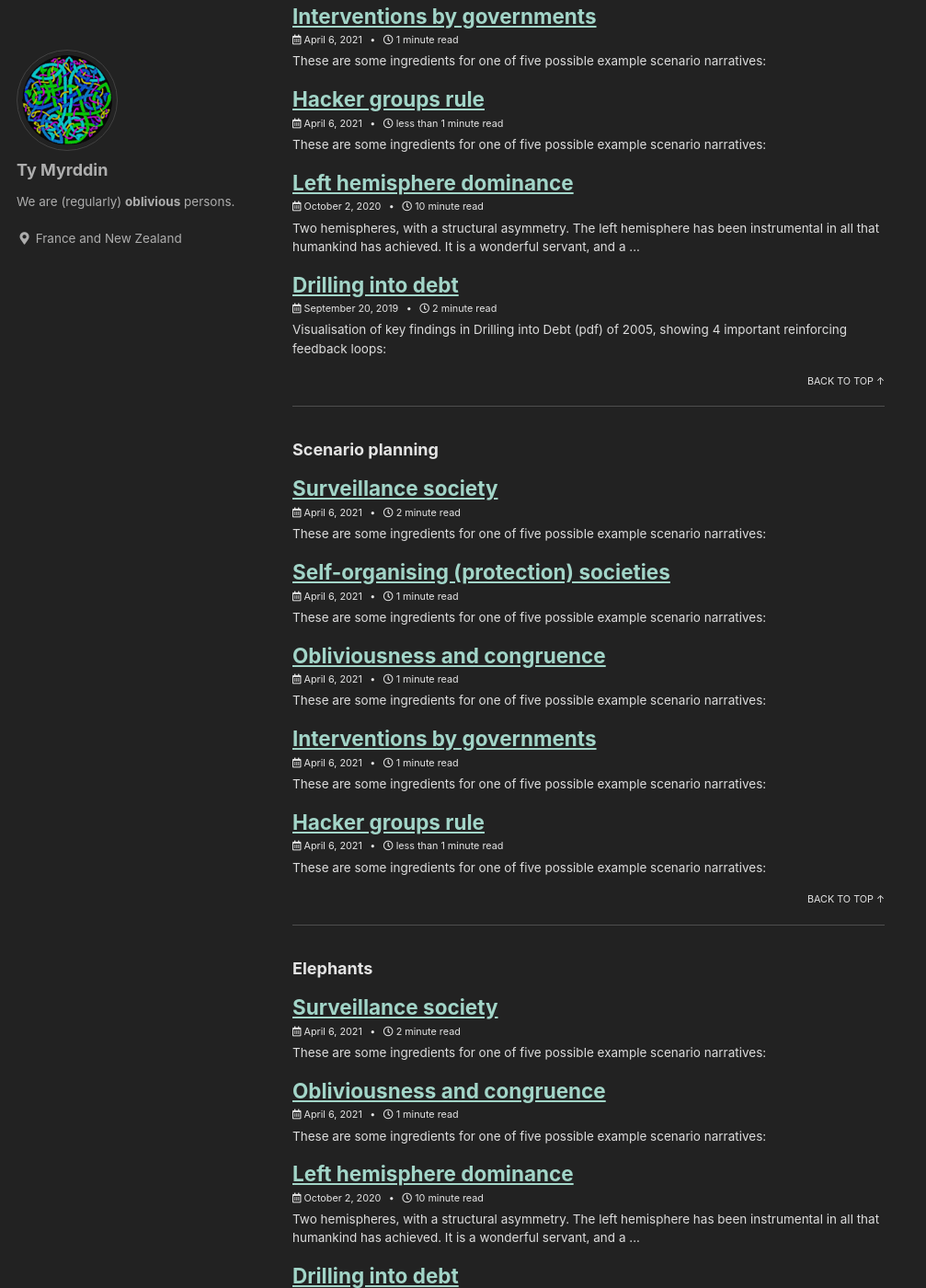
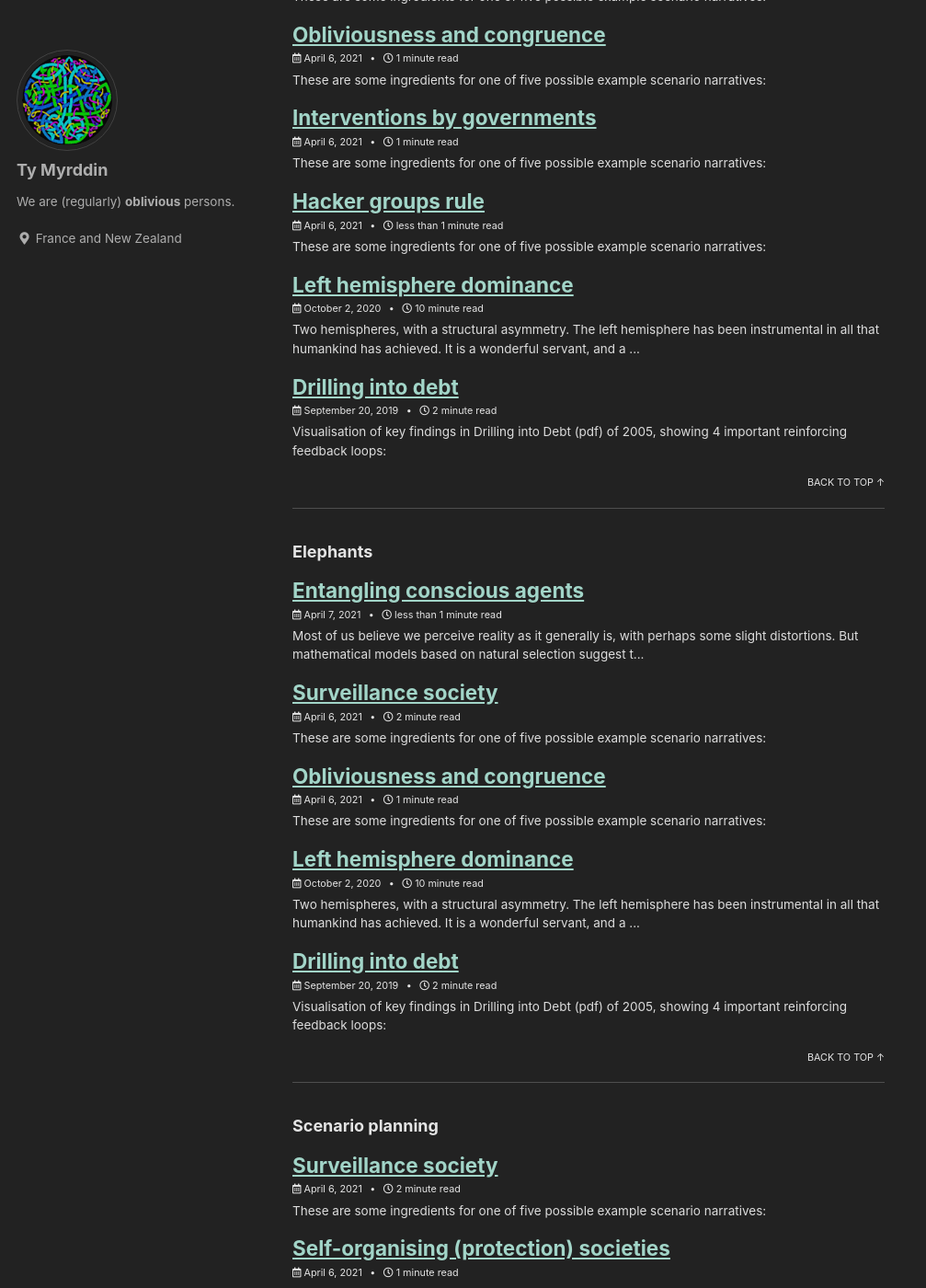
Before and after one commit to tymyrddin/tymyrddin.github.io, a Jekyll site: the page built from _pages/tag-archive.md, in a window 1280 px wide and 1400 px high, scrolled down 819 px. Shown: the whole window at 92% size, without its empty margins (0-1007 px from the left). Built offline with Jekyll 4.4.1, drawn with Linux system fonts in a browser that asks for light colours; cached includes are drawn as plain includes; some of the changed text lies outside the part shown.

Commit message:
Elephants

```diff
--- a/_pages/elephants.md
+++ b/_pages/elephants.md
@@ -10,4 +10,8 @@
   overlay_image: /assets/images/banner.png
 ---
 
-Integer posuere erat a ante venenatis dapibus posuere velit aliquet. Aenean lacinia bibendum nulla sed consectetur. Etiam porta sem malesuada magna mollis euismod. Fusce dapibus, tellus ac cursus commodo, tortor mauris condimentum nibh, ut fermentum massa justo sit amet risus.
+We have a tendency to believe that we see reality and that what we think is true,  and we have difficulty seeing the self-created paradigms through which we view our world. As a result, we have blind spots that prevent us from seeing things as clearly as we would like (while we think we do).
+
+In order to start seeing our blind spots, we need to become more aware and realise that our inner thought world resembles a tree or turtles all the way down (or elephants all the way down, or 4 elephants standing on a turtle flying through space).
+
+If we use the metaphor of a tree, we can believe the trunk of the tree represents the foundation of our belief system and that it was formed during early experiences in life. If we use [elephants or turtles]({{ site.url }}{{ site.baseurl }}/elephants/entangling-conscious-agents), we believe we will never be able to see reality as it is.
--- /dev/null
+++ b/_posts/2021-04-07-entangling-conscious-agents.md
@@ -0,0 +1,21 @@
+---
+title: "Entangling conscious agents"
+modified: 2021-04-07T00:11:00+00:00
+header:
+  video:
+    id: 6eWG7x_6Y5U
+    provider: youtube
+categories:
+  - Blindspot
+tags:
+  - Causes and effects
+  - Elephants
+  - Headset
+  - Blindspot
+  - Cognitive
+---
+
+Most of us believe we perceive reality as it generally is, with perhaps some slight distortions. But mathematical models based on natural selection suggest that our strongest intuitions may be false. Scientific investigations of consciousness that seeks biological basis typically assume that objects in space-time—such as neurons—exist even if unperceived, and have causal powers. Donald Hoffman evaluates this assumption, using evolutionary games and genetic algorithms that study perceptual evolution, and find that it is almost surely false.
+
+What is the difference between math all the way down and elephants (turtles) all the way down?
+If space-time is doomed then is causality doomed as well? What is next?
```
Also changed, not shown: _posts/2019-09-20-drilling-into-debt.md (+2 -2 lines).
